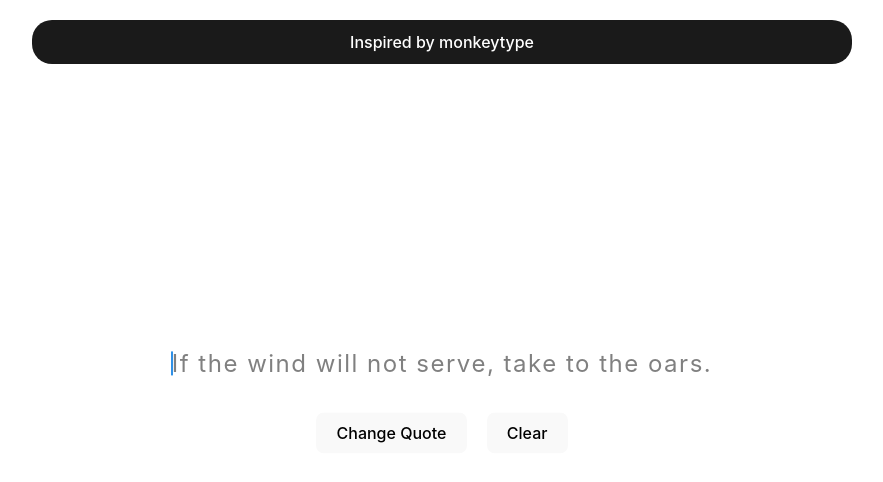
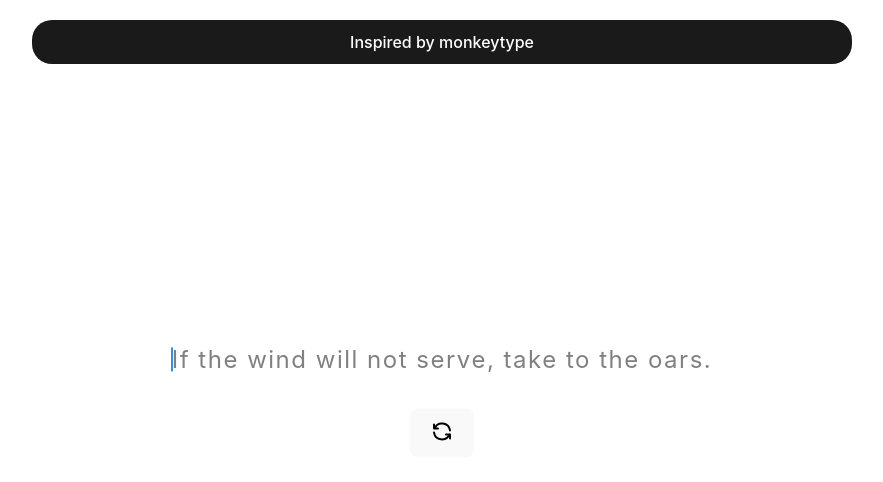
Before and after one commit to smanzler/TypeTownV3, a React (Vite) app: page / in a window 1280 px wide. Shown: the top 482 px of the page, without its empty margins (198-1081 px from the left). Built offline with nearby package versions, Linux system fonts and the light colour scheme.

Commit message:
added restart button

```diff
--- a/package.json
+++ b/package.json
@@ -15,7 +15,8 @@
     "@mui/material": "^6.1.4",
     "@mui/x-charts": "^7.20.0",
     "react": "^18.3.1",
-    "react-dom": "^18.3.1"
+    "react-dom": "^18.3.1",
+    "react-icons": "^5.3.0"
   },
   "devDependencies": {
     "@eslint/js": "^9.11.1",
--- a/src/components/Textbox/Textbox.css
+++ b/src/components/Textbox/Textbox.css
@@ -18,10 +18,8 @@
   letter-spacing: 1.5px;
 }
 
-.button-container {
+button {
   margin-top: 30px;
-  display: flex;
-  gap: 20px;
 }
 
 .cursor {
--- a/src/components/Textbox/Textbox.tsx
+++ b/src/components/Textbox/Textbox.tsx
@@ -3,6 +3,8 @@ import { useEffect, useRef, useState } from "react";
 import "./Textbox.css";
 import quotesData from "../../data/quotes.json";
 import Results from "../Results/Results";
+
+import { TbRefresh } from "react-icons/tb";
 
 const Textbox = () => {
   const [words, setWords] = useState("");
@@ -185,19 +187,9 @@ const Textbox = () => {
               id={isTyping ? "none" : "blinking"}
             />
           </div>
-          <div className="button-container">
-            <button
-              onClick={() => {
-                setWords(getRandomQuote());
-                setUserInput("");
-                setTimer(0);
-                setIsTyping(false);
-              }}
-            >
-              Change Quote
-            </button>
-            <button onClick={resetGame}>Clear</button>
-          </div>
+          <button onClick={resetGame}>
+            <TbRefresh size={24} />
+          </button>
         </>
       )}
     </div>
```
Also changed, not shown: 1 other file (tests, documents, lock files or other folders).
